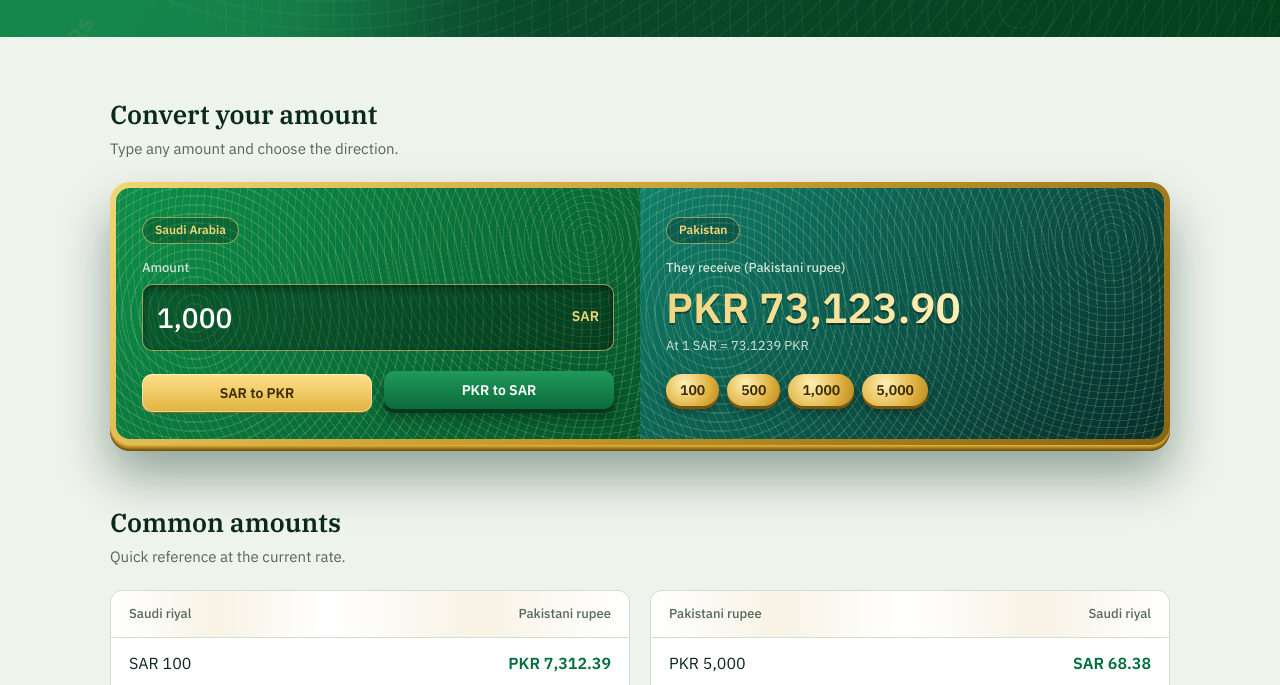
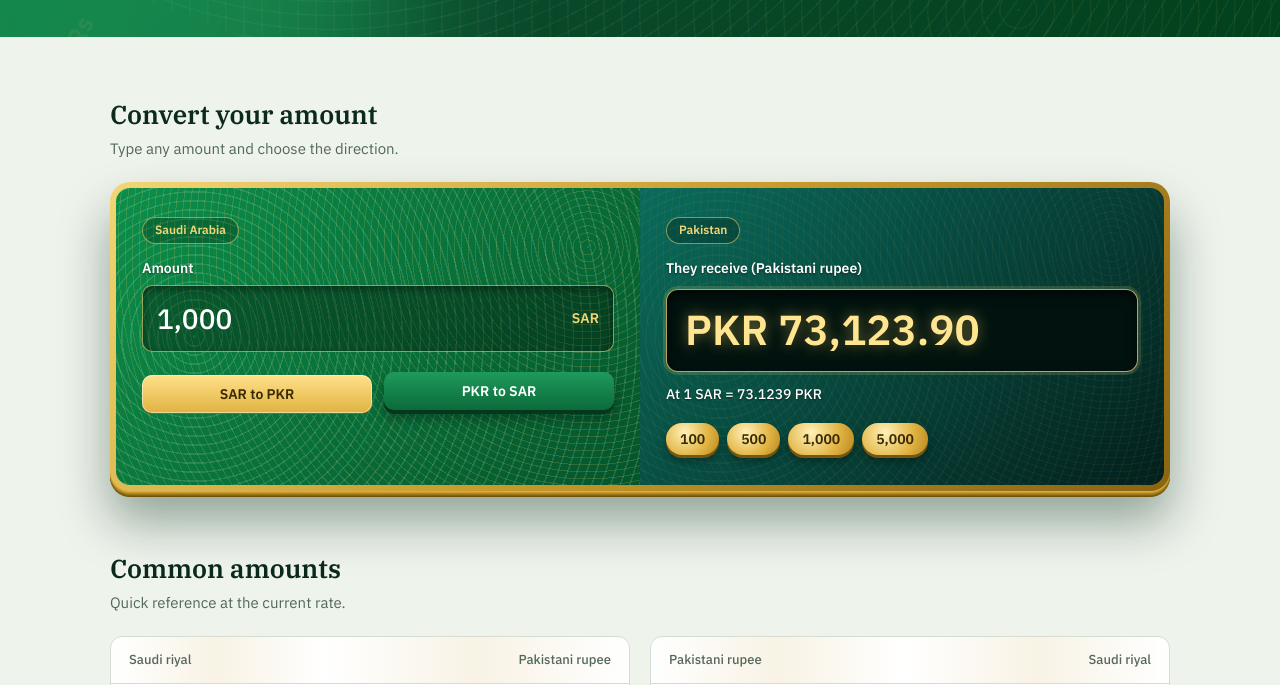
Before and after one commit to wajahatayaan56/riyalpkr, a plain HTML site: page index.html in a window 1280 px wide. Shown: the part 596-1281 px from the top of the page. Drawn offline with Linux system fonts and the light colour scheme.

Commit message:
Enhance styles for conversation UI and footer
Added new styles for conversation elements and footer.

```diff
--- a/index.html
+++ b/index.html
@@ -147,6 +147,11 @@ tbody tr:hover td{background:rgba(0,112,58,.08)}
 @media (prefers-color-scheme:dark){:root:not([data-theme="light"]) .rbtn:not(.alt){color:#04201A}}
 :root[data-theme="dark"] .rbtn:not(.alt){color:#04201A}
 #rmsg{font-size:13px;color:var(--accent)}
+.conv.fx .cout{background:linear-gradient(135deg,#0A6B5A,#031F1C)}
+.conv.fx .cout::before{opacity:.3}
+.conv.fx .cin .clab,.conv.fx .cout .clab{color:#fff;font-weight:600;font-size:14px;text-shadow:0 1px 2px rgba(0,0,0,.5)}
+.conv.fx .cres{display:block;margin:10px 0 12px;padding:16px 18px;background:#02130F;background-image:none;-webkit-background-clip:border-box;background-clip:border-box;border:1px solid rgba(242,214,117,.75);border-radius:12px;box-shadow:inset 0 4px 12px rgba(0,0,0,.75),0 0 0 3px rgba(242,214,117,.16);color:#FFE590;text-shadow:0 0 14px rgba(255,214,102,.45);animation:none;filter:none}
+.conv.fx .crate{color:#fff;font-size:14px;font-weight:500;text-shadow:0 1px 2px rgba(0,0,0,.5)}
 footer{margin-top:60px;border-top:1px solid var(--line);padding:22px 0 36px;color:var(--muted);font-size:13px}
 @media (max-width:860px){.heroin{grid-template-columns:1fr;padding:34px 0 60px}.stage{height:320px}.two{grid-template-columns:1fr}.note{width:250px;height:132px}}
 @media (prefers-reduced-motion:reduce){.track,.guil,.glow,.rain span,.pulse,.big,.n1,.n2,.coin,.dots i{animation:none}.big{color:#F2D675;background:none}.bank{opacity:1;transform:none;transition:none}}
```
